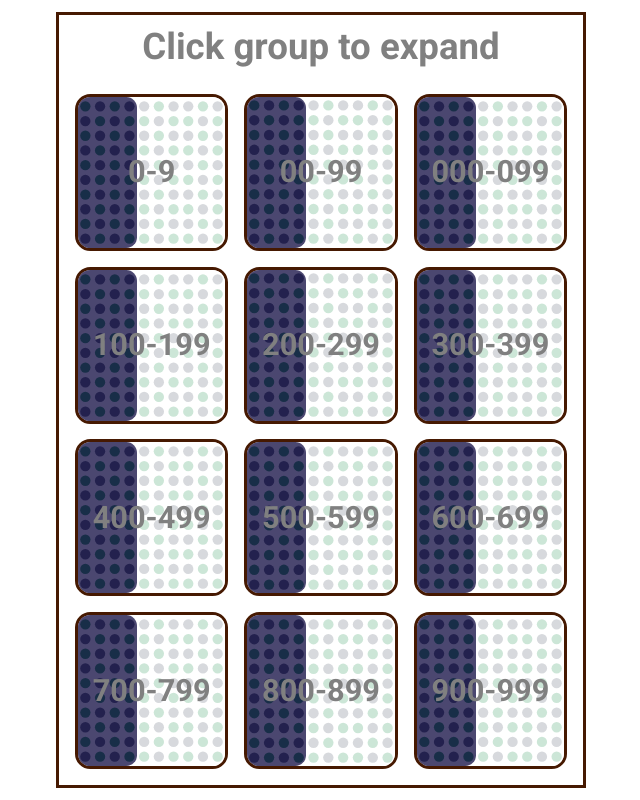
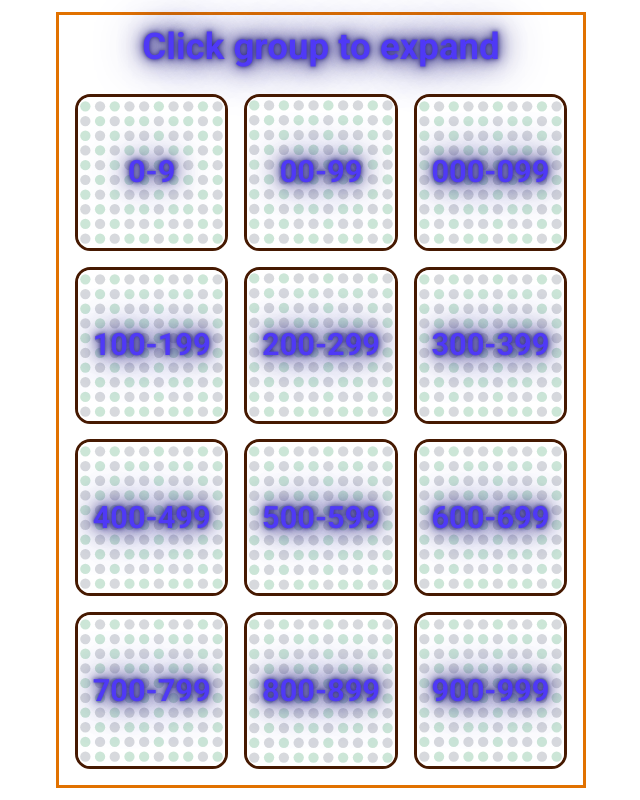
Before and after one commit to danielvance1/memory-trainer, a Next.js app: page /mappings in a window 1280 px wide. Shown: the whole page, without its empty margins (319-959 px from the left). Built offline with nearby package versions, Linux system fonts and the light colour scheme.

Commit message:
changed stylilng

```diff
--- a/app/components/BubbleGroupPreview.tsx
+++ b/app/components/BubbleGroupPreview.tsx
@@ -45,7 +45,7 @@ function BubbleGroupPreview({ first, bubbleCount, significantDigits, bubbleState
     const testPercentage = 0.4
 
     return (
-        <div className={`h-full w-full @container`}>
+        <div className="h-full w-full @container">
             <div className={`transition-colors duration-200 ease-in-out
                             w-full h-full
                             rounded-[10cqw]
@@ -60,11 +60,11 @@ function BubbleGroupPreview({ first, bubbleCount, significantDigits, bubbleState
                     backgroundRepeat: 'no-repeat',
                     backgroundPosition: 'center'
                  }}>
-                <div className={`w-full h-full hover:opacity-0 transition-opacity duration-200 grid grid-cols-[0.4fr_0.6fr]`}>
+                <div className={`w-full h-full hover:opacity-0 transition-opacity duration-200 grid grid-cols-[0.0fr_1fr]`}>
                     <div className="bg-indigo-950/80 col-start-1 row-start-1 w-full rounded-r-[7cqw]"></div>
                     <div className="bg-background/80 col-start-2 row-start-1 w-full"></div>
                     <div className="grid col-start-1 col-end-3 row-start-1 place-items-center
-                                    awesome-text text-[20cqw] w-full h-full hover:opacity-0 transition-opacity duration-100">
+                                    awesome-text text-[20cqw] w-full h-full hover:opacity-0 transition-opacity duration-0  glow-text">
                         {title}
                     </div>
                 </div>
--- a/app/globals.css
+++ b/app/globals.css
@@ -13,7 +13,15 @@
   background-clip: text;
   color: transparent; */
   font-weight: 600;
-  color: gray;
+  color: oklch(51.1% 0.262 276.966);
+}
+
+@utility glow-text {
+  text-shadow:
+    0 0 4px oklch(35.9% 0.144 278.697),
+    0 0 12px oklch(35.9% 0.144 278.697),
+    0 0 24px oklch(35.9% 0.144 278.697),
+    0 0 48px oklch(35.9% 0.144 278.697);
 }
 
 :root {
--- a/app/mappings/page.tsx
+++ b/app/mappings/page.tsx
@@ -1,12 +1,14 @@
 'use client'
 
-import { BubbleState } from '../types'
-import MappingsView from '../components/MappingsView'
-import MappingBubble from '../components/MappingBubble'
+
+import { motion } from 'framer-motion'
+import { useState } from 'react'
 import BubbleGroupPreview from '../components/BubbleGroupPreview'
 import { BubbleGroupPreviewProps } from '../components/BubbleGroupPreview'
 
 export default function MappingsPage() {
+    const [hyperFocus, setHyperFocus] = useState(false)
+
 
   // const digitsRegex = /^\d{1,3}$/;
   // function isValidDigitSequence(digits: string) {
@@ -68,18 +70,35 @@ export default function MappingsPage() {
         // </div>
         <div className="w-full h-dvh flex items-center justify-center">
             <div className="w-[min(100vw,calc(100vh*9/13))] h-[min(100vh,calc(100vw*13/9))] p-3">
-                <div className="border-module grid grid-rows-[1fr_12fr] h-full w-full @container">
-                    <div className="awesome-text m-1 text-[7cqw] flex justify-center items-center">Click group to expand</div>
+                <div className="border-module border-amber-600 grid grid-rows-[1fr_12fr] h-full w-full @container">
+                    <div className="awesome-text m-1 text-[7cqw] flex justify-center items-center glow-text">Click group to expand</div>
                     <div className="grid grid-rows-4 grid-cols-3 gap-[3cqw] p-[3cqw]">
-                        {bubbleGroupPreviewPropsList.map((props, index) => (
-                            <div key={index}>
+                        {bubbleGroupPreviewPropsList.map((props, index) => {
+                            const row = Math.floor(index/3) + 1
+                            const col = index%3+1
+
+                            return (
+                                <div key={index}
+                                     className="hover:z-10"
+                                     onMouseEnter={() => setHyperFocus(true)}
+                                     onMouseLeave={() => setHyperFocus(false)}
+                                    style={{
+                                        gridRowStart: row,
+                                        gridRowEnd: row+1,
+                                        gridColumnStart: col,
+                                        gridColumnEnd: col+1
+                                    }}>
                                     <BubbleGroupPreview
                                         first={props.first}
                                         bubbleCount={props.bubbleCount}
                                         significantDigits={props.significantDigits}
                                         bubbleStates={testData}/>
                                 </div>
-                        ))}
+                            )
+                        })}
+                        <div className={`${hyperFocus ? "opacity-80" : "opacity-0"} transition-opacity duration-800 bg-background col-start-1 col-end-4 row-start-1 row-end-5 pointer-events-none z-0`}>
+
+                        </div>
                     </div>
                 </div>
             </div>
```
Lines whose indentation alone changed are shown as unchanged.
